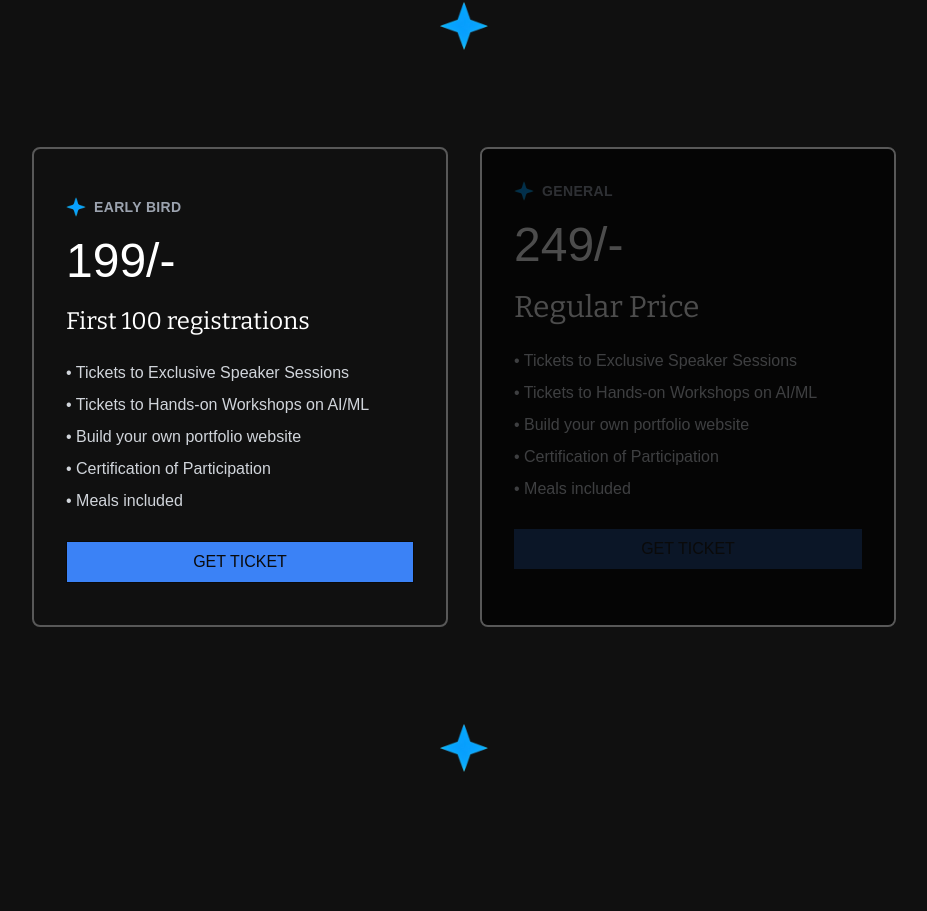
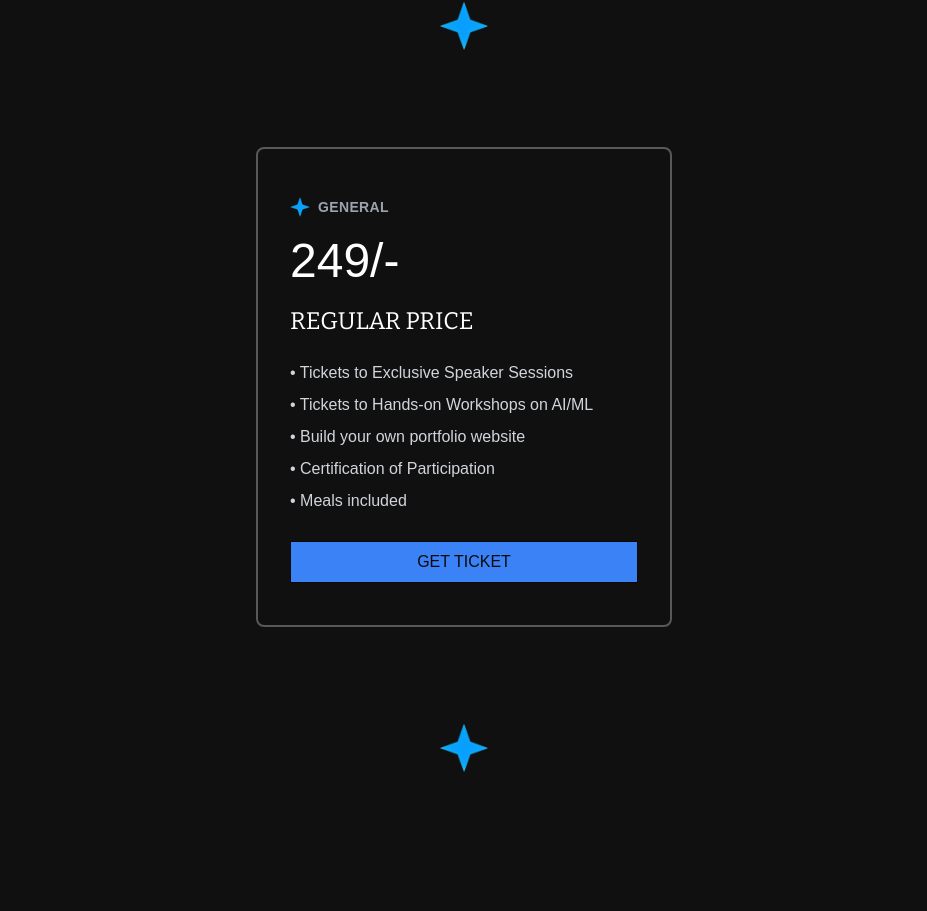
Before and after one commit to iot-lab-kiit/innovance-3.0, a Next.js app: page / in a window 1280 px wide. Shown: the part 4986-5897 px from the top of the page, without its empty margins (176-1103 px from the left). Built offline with nearby package versions, Linux system fonts and the light colour scheme.

Commit message:
Price update

```diff
--- a/app/components/CardComponents/Card.tsx
+++ b/app/components/CardComponents/Card.tsx
@@ -49,7 +49,7 @@ export default function Card() {
           Our Speaker
         </h2>
         <p className="text-base sm:text-lg lg:text-xl font-geist text-gray-300 text-center mb-12">
-          We&apos;re thrilled to announce our upcoming speakers. Don't miss this
+          We&apos;re thrilled to announce our upcoming speakers. Don&apos;t miss this
           chance to learn from one of the brightest minds in the industry!
         </p>
         <div className="gap-6 lg:gap-8 flex flex-col items-center">
--- a/app/components/Pricing/tickets.tsx
+++ b/app/components/Pricing/tickets.tsx
@@ -20,14 +20,14 @@ function Pricing() {
               alt="Picture of the star"
             />
             <span className="text-xs md:text-sm font-semibold tracking-wide uppercase text-gray-400 mx-2">
-              Early Bird
+              GENERAL
             </span>
           </span>
           <h2 className="text-3xl mx-8 md:text-4xl lg:text-5xl font-medium my-5">
-            199/-
+            249/-
           </h2>
           <p className="text-lg mx-8 md:text-2xl font-bitter font-normal mb-5">
-            First 100 registrations
+            REGULAR PRICE
           </p>
           <ul className="text-gray-300 mx-8 mb-6 leading-8">
             <li>• Tickets to Exclusive Speaker Sessions</li>
@@ -58,10 +58,8 @@ function Pricing() {
             </Link>
           </div>
         </div>
-        <div className="relative w-full sm:w-[26rem] h-[30rem] border-2 bg-[#101010] border-[#585858] rounded-lg overflow-hidden">
+        {/* <div className="relative w-full sm:w-[26rem] h-[30rem] border-2 bg-[#101010] border-[#585858] rounded-lg overflow-hidden">
 
-
-        <div className="absolute inset-0 bg-black bg-opacity-70 z-10 pointer-events-none"></div>
 
 
       <div className="smallbox w-full h-full p-8 cursor-not-allowed">
@@ -107,7 +105,7 @@ function Pricing() {
 </div>
 
       </div>
-    </div>
+    </div> */}
       </div>
     </div>
   );
--- a/app/components/Registration/RegistrationFormInternal.tsx
+++ b/app/components/Registration/RegistrationFormInternal.tsx
@@ -18,7 +18,7 @@ const RegistrationFormInternal = () => {
     last_name: "",
     phone: "",
     roll: "",
-    total_fare: "199",
+    total_fare: "249",
     txn_id: "",
     type: "offline",
     whatsapp: "",
@@ -362,7 +362,7 @@ const RegistrationFormInternal = () => {
               <div className="mb-4 text-center">
                 <p>Scan the QR code below to make payment:</p>
                 <Image
-                  src="/code3.jpg"
+                  src="/code2.jpg"
                   alt="QR Code"
                   className="w-40 mx-auto my-4"
                   width={100}
--- a/app/components/Registration/registration.tsx
+++ b/app/components/Registration/registration.tsx
@@ -38,7 +38,7 @@ const RegistrationForm = () => {
     last_name: "",
     phone: "",
     roll: "",
-    total_fare: "199",
+    total_fare: "249",
     txn_id: "",
     type: "online",
     whatsapp: "",
@@ -472,7 +472,7 @@ const RegistrationForm = () => {
               <div className="mb-4 text-center">
                 <p>Scan the QR code below to make payment:</p>
                 <Image
-                  src="/code3.jpg"
+                  src="/code2.jpg"
                   alt="QR Code"
                   className="w-40 mx-auto my-4"
                   width={100}
--- a/app/registrations/page.tsx
+++ b/app/registrations/page.tsx
@@ -24,10 +24,10 @@ const Page = () => {
             Get Your FutureTech <br />
             Tickets Now!
           </h1>
-          <div className="w-[80vw] md:w-3/2 text-center font-poppins font-light xl:text-lg text-blue-500">
+          {/* <div className="w-[80vw] md:w-3/2 text-center font-poppins font-light xl:text-lg text-blue-500">
             Register now for just ₹199 for the first 100 sign-ups! Regular
             price: ₹249.
-          </div>
+          </div> */}
 
           <div className="w-[80vw] md:w-3/2 text-center font-poppins font-light xl:text-lg">
             Discover the next wave of innovation at FutureTech Conference.{" "}
```
